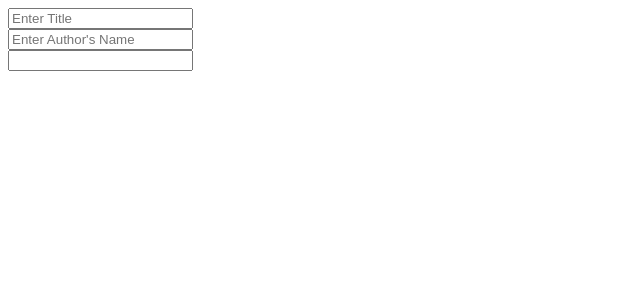
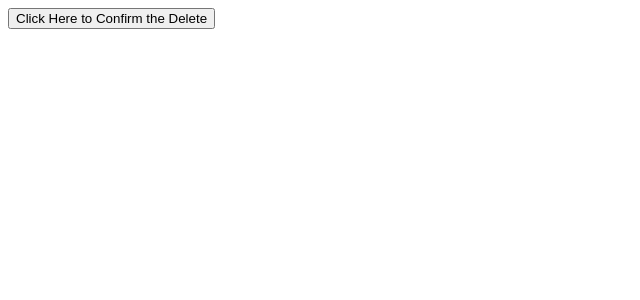
Before and after one commit to iztihad110/BookStore-App, a React (Vite) app in the folder Client/: page /delete-book in a window 1280 px wide. Shown: the top 300 px of the page, without its empty margins (0-640 px from the left). Built offline with nearby package versions, Linux system fonts and the light colour scheme.

Commit message:
The create and delete files were added

```diff
--- a/Client/package.json
+++ b/Client/package.json
@@ -12,7 +12,8 @@
   "dependencies": {
     "axios": "^1.7.9",
     "react": "^18.3.1",
-    "react-dom": "^18.3.1"
+    "react-dom": "^18.3.1",
+    "react-router-dom": "^7.1.0"
   },
   "devDependencies": {
     "@eslint/js": "^9.15.0",
--- a/Client/src/App.jsx
+++ b/Client/src/App.jsx
@@ -1,11 +1,13 @@
-import CreateBook from "./createBook.jsx";
-import React from "react";
+
+
+import { BrowserRouter as Router } from "react-router-dom";
+import RouterComponent from "./Routes.jsx";
 function App(){
 
     return (
-        <div>
-            <CreateBook/>
-        </div>
+        <Router>
+            <RouterComponent/>
+        </Router>
     )
 }
 
--- /dev/null
+++ b/Client/src/Routes.jsx
@@ -0,0 +1,16 @@
+import { Routes, Route } from "react-router-dom"
+import HomePage from "./homePage"
+import CreateBook from "./createBook"
+import DeleteBook from "./deleteBook"
+function RouterComponent(){
+
+    return (
+        <Routes>
+            <Route path="/" element={<HomePage/>} />
+            <Route path="/create-book" element={<CreateBook/>} />
+            <Route path="/delete-book" element={<DeleteBook/>}></Route>
+        </Routes>
+    )
+}
+
+export default RouterComponent;
--- a/Client/src/createBook.jsx
+++ b/Client/src/createBook.jsx
@@ -1,5 +1,5 @@
 import React, { useState } from "react";
-
+import axios from "axios";
 function CreateBook(){
     let [bookData, setBookData] = useState({
         title: "",
@@ -16,7 +16,7 @@ function CreateBook(){
         e.preventDefault();
 
         try{
-            let response = await axois.post("http://localhost:3000/books", bookData);
+            let response = await axios.post("http://localhost:3000/books", bookData);
             alert(response.data.message);
         }
         catch(error){
@@ -29,14 +29,18 @@ function CreateBook(){
         <div>
             <form action="">
                 <div>
-                    <input type="text" id="title" name="title" value={bookData.title} placeholder="Enter Title"/>
+                    <input type="text" id="title" name="title" value={bookData.title} onChange={handleChange} placeholder="Enter Title"/>
                 </div>
                 <div>
-                    <input type="text" id="author" name="author" value={bookData.author} placeholder="Enter Author's Name"/>
+                    <input type="text" id="author" name="author" value={bookData.author} onChange={handleChange} placeholder="Enter Author's Name"/>
                 </div>
                 <div>
-                    <input type="text" id="publishYear" name="publishYear" value={bookData.publishYear}/>
+                    <input type="text" id="publishYear" name="publishYear" onChange={handleChange} value={bookData.publishYear}/>
                 </div>
+                <div>
+                    <button type="submit" onClick={handleSubmit}>Submit</button>
+                </div>
+
             </form>
         </div>
     )
--- /dev/null
+++ b/Client/src/deleteBook.jsx
@@ -0,0 +1,26 @@
+import axios from "axios";
+function DeleteBook(){
+
+
+    let handleClick = async (e)=>{
+        e.preventDefault();
+
+        try{
+            let response = await axios.delete("http://localhost:3000/books");
+            alert(response.data.message);
+        }
+        catch(error){
+            alert(error.message);
+        }
+    }
+
+    return (
+        <div>
+            <form action="">
+                <button type="button" onClick={handleClick}>Click Here to Confirm the Delete</button>
+            </form>
+        </div>
+    )
+}
+
+export default DeleteBook;
--- /dev/null
+++ b/Client/src/homePage.jsx
@@ -0,0 +1,17 @@
+
+import { useNavigate } from "react-router-dom"
+
+function HomePage(){
+    let navigate = useNavigate();
+
+    let handleClick = (link)=>{
+        navigate(link);
+    }
+    return (
+        <div>
+            <button type="button" onClick={()=> handleClick("/create-book")}>Add Book</button>
+            <button type="button" onClick={()=> handleClick("/delete-book")}>Delete Book</button>
+        </div>
+    )
+}
+export default HomePage;
```
Also changed, not shown: 1 other file (tests, documents, lock files or other folders).
